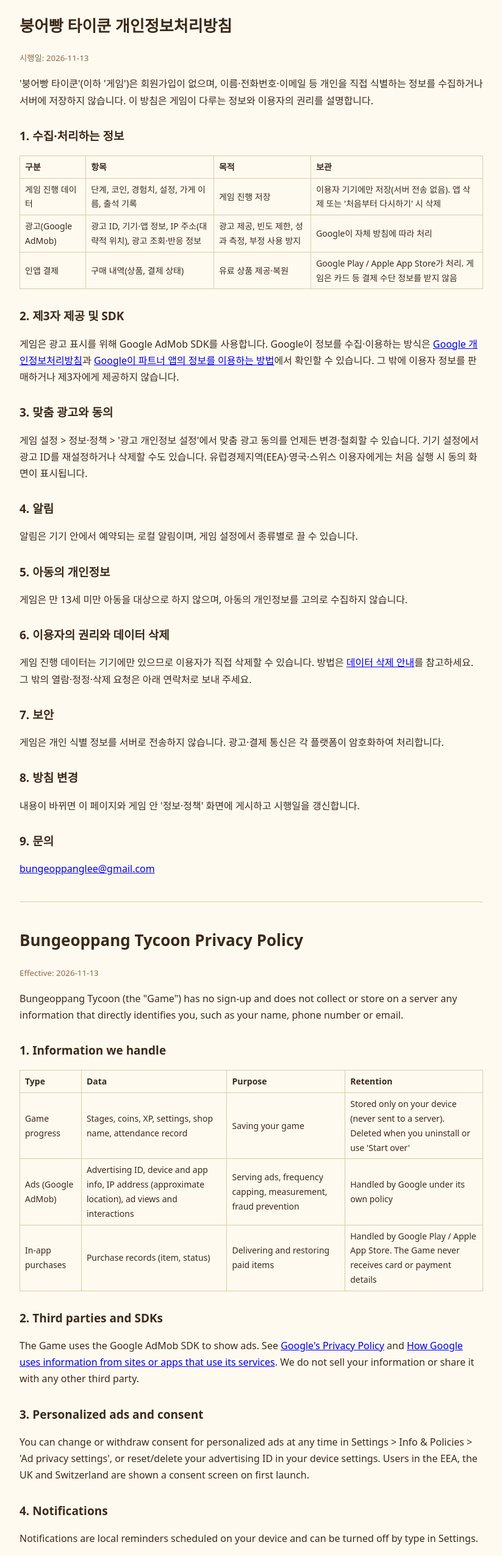
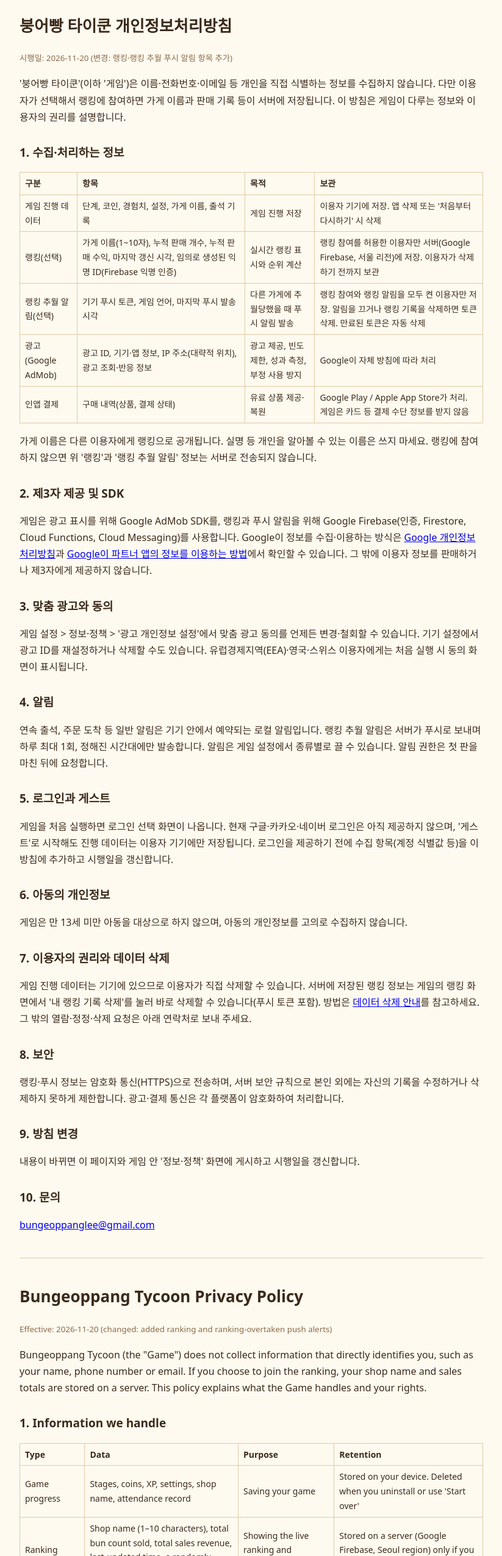
Before and after one commit to bungeoppanglee-8282/Bungeoppang-tycoon, a plain HTML site: page index.html in a window 1280 px wide. Shown: the part 49-2600 px from the top of the page at 61% size, without its empty margins (228-1051 px from the left). Drawn offline with Linux system fonts and the light colour scheme.

Commit message:
Privacy policy + delete page: ranking, push token, anonymous ID, login status
Co-Authored-By: Claude Sonnet 5.5 <noreply@anthropic.com>
Claude-Session: https://claude.ai/code/session_01EwHyX7B6oeQoT7W5BAoN9u

```diff
--- a/index.html
+++ b/index.html
@@ -1,34 +1,42 @@
 <!doctype html><html lang="ko"><title>붕어빵 타이쿤 개인정보처리방침 | Bungeoppang Tycoon Privacy Policy</title><meta charset='utf-8'><meta name='viewport' content='width=device-width,initial-scale=1'><style>body{font:16px/1.7 system-ui,'Apple SD Gothic Neo','Malgun Gothic',sans-serif;max-width:760px;margin:0 auto;padding:24px 18px 60px;color:#3b2a1a;background:#fffaf0}h1{font-size:26px}h2{font-size:19px;margin-top:28px}nav a{margin-right:14px}hr{margin:40px 0;border:0;border-top:1px solid #e0c9a3}small{color:#8a6b48}table{border-collapse:collapse;width:100%}td,th{border:1px solid #e0c9a3;padding:6px 8px;text-align:left;font-size:14px}</style><nav><a href='index.html'>개인정보처리방침 · Privacy</a><a href='terms.html'>이용약관 · Terms</a><a href='delete.html'>데이터 삭제 · Delete data</a></nav>
-<h1>붕어빵 타이쿤 개인정보처리방침</h1><small>시행일: 2026-11-13</small>
-<p>'붕어빵 타이쿤'(이하 '게임')은 회원가입이 없으며, 이름·전화번호·이메일 등 개인을 직접 식별하는 정보를 수집하거나 서버에 저장하지 않습니다. 이 방침은 게임이 다루는 정보와 이용자의 권리를 설명합니다.</p>
+<h1>붕어빵 타이쿤 개인정보처리방침</h1><small>시행일: 2026-11-20 (변경: 랭킹·랭킹 추월 푸시 알림 항목 추가)</small>
+<p>'붕어빵 타이쿤'(이하 '게임')은 이름·전화번호·이메일 등 개인을 직접 식별하는 정보를 수집하지 않습니다. 다만 이용자가 선택해서 랭킹에 참여하면 가게 이름과 판매 기록 등이 서버에 저장됩니다. 이 방침은 게임이 다루는 정보와 이용자의 권리를 설명합니다.</p>
 <h2>1. 수집·처리하는 정보</h2>
 <table><tr><th>구분</th><th>항목</th><th>목적</th><th>보관</th></tr>
-<tr><td>게임 진행 데이터</td><td>단계, 코인, 경험치, 설정, 가게 이름, 출석 기록</td><td>게임 진행 저장</td><td>이용자 기기에만 저장(서버 전송 없음). 앱 삭제 또는 '처음부터 다시하기' 시 삭제</td></tr>
+<tr><td>게임 진행 데이터</td><td>단계, 코인, 경험치, 설정, 가게 이름, 출석 기록</td><td>게임 진행 저장</td><td>이용자 기기에 저장. 앱 삭제 또는 '처음부터 다시하기' 시 삭제</td></tr>
+<tr><td>랭킹(선택)</td><td>가게 이름(1~10자), 누적 판매 개수, 누적 판매 수익, 마지막 갱신 시각, 임의로 생성된 익명 ID(Firebase 익명 인증)</td><td>실시간 랭킹 표시와 순위 계산</td><td>랭킹 참여를 허용한 이용자만 서버(Google Firebase, 서울 리전)에 저장. 이용자가 삭제하기 전까지 보관</td></tr>
+<tr><td>랭킹 추월 알림(선택)</td><td>기기 푸시 토큰, 게임 언어, 마지막 푸시 발송 시각</td><td>다른 가게에 추월당했을 때 푸시 알림 발송</td><td>랭킹 참여와 랭킹 알림을 모두 켠 이용자만 저장. 알림을 끄거나 랭킹 기록을 삭제하면 토큰 삭제. 만료된 토큰은 자동 삭제</td></tr>
 <tr><td>광고(Google AdMob)</td><td>광고 ID, 기기·앱 정보, IP 주소(대략적 위치), 광고 조회·반응 정보</td><td>광고 제공, 빈도 제한, 성과 측정, 부정 사용 방지</td><td>Google이 자체 방침에 따라 처리</td></tr>
 <tr><td>인앱 결제</td><td>구매 내역(상품, 결제 상태)</td><td>유료 상품 제공·복원</td><td>Google Play / Apple App Store가 처리. 게임은 카드 등 결제 수단 정보를 받지 않음</td></tr></table>
+<p>가게 이름은 다른 이용자에게 랭킹으로 공개됩니다. 실명 등 개인을 알아볼 수 있는 이름은 쓰지 마세요. 랭킹에 참여하지 않으면 위 '랭킹'과 '랭킹 추월 알림' 정보는 서버로 전송되지 않습니다.</p>
 <h2>2. 제3자 제공 및 SDK</h2>
-<p>게임은 광고 표시를 위해 Google AdMob SDK를 사용합니다. Google이 정보를 수집·이용하는 방식은 <a href="https://policies.google.com/privacy">Google 개인정보처리방침</a>과 <a href="https://policies.google.com/technologies/partner-sites">Google이 파트너 앱의 정보를 이용하는 방법</a>에서 확인할 수 있습니다. 그 밖에 이용자 정보를 판매하거나 제3자에게 제공하지 않습니다.</p>
+<p>게임은 광고 표시를 위해 Google AdMob SDK를, 랭킹과 푸시 알림을 위해 Google Firebase(인증, Firestore, Cloud Functions, Cloud Messaging)를 사용합니다. Google이 정보를 수집·이용하는 방식은 <a href="https://policies.google.com/privacy">Google 개인정보처리방침</a>과 <a href="https://policies.google.com/technologies/partner-sites">Google이 파트너 앱의 정보를 이용하는 방법</a>에서 확인할 수 있습니다. 그 밖에 이용자 정보를 판매하거나 제3자에게 제공하지 않습니다.</p>
 <h2>3. 맞춤 광고와 동의</h2>
 <p>게임 설정 &gt; 정보·정책 &gt; '광고 개인정보 설정'에서 맞춤 광고 동의를 언제든 변경·철회할 수 있습니다. 기기 설정에서 광고 ID를 재설정하거나 삭제할 수도 있습니다. 유럽경제지역(EEA)·영국·스위스 이용자에게는 처음 실행 시 동의 화면이 표시됩니다.</p>
-<h2>4. 알림</h2><p>알림은 기기 안에서 예약되는 로컬 알림이며, 게임 설정에서 종류별로 끌 수 있습니다.</p>
-<h2>5. 아동의 개인정보</h2><p>게임은 만 13세 미만 아동을 대상으로 하지 않으며, 아동의 개인정보를 고의로 수집하지 않습니다.</p>
-<h2>6. 이용자의 권리와 데이터 삭제</h2><p>게임 진행 데이터는 기기에만 있으므로 이용자가 직접 삭제할 수 있습니다. 방법은 <a href="delete.html">데이터 삭제 안내</a>를 참고하세요. 그 밖의 열람·정정·삭제 요청은 아래 연락처로 보내 주세요.</p>
-<h2>7. 보안</h2><p>게임은 개인 식별 정보를 서버로 전송하지 않습니다. 광고·결제 통신은 각 플랫폼이 암호화하여 처리합니다.</p>
-<h2>8. 방침 변경</h2><p>내용이 바뀌면 이 페이지와 게임 안 '정보·정책' 화면에 게시하고 시행일을 갱신합니다.</p>
-<h2>9. 문의</h2><p><a href="mailto:bungeoppanglee@gmail.com">bungeoppanglee@gmail.com</a></p>
+<h2>4. 알림</h2><p>연속 출석, 주문 도착 등 일반 알림은 기기 안에서 예약되는 로컬 알림입니다. 랭킹 추월 알림은 서버가 푸시로 보내며 하루 최대 1회, 정해진 시간대에만 발송합니다. 알림은 게임 설정에서 종류별로 끌 수 있습니다. 알림 권한은 첫 판을 마친 뒤에 요청합니다.</p>
+<h2>5. 로그인과 게스트</h2><p>게임을 처음 실행하면 로그인 선택 화면이 나옵니다. 현재 구글·카카오·네이버 로그인은 아직 제공하지 않으며, '게스트'로 시작해도 진행 데이터는 이용자 기기에만 저장됩니다. 로그인을 제공하기 전에 수집 항목(계정 식별값 등)을 이 방침에 추가하고 시행일을 갱신합니다.</p>
+<h2>6. 아동의 개인정보</h2><p>게임은 만 13세 미만 아동을 대상으로 하지 않으며, 아동의 개인정보를 고의로 수집하지 않습니다.</p>
+<h2>7. 이용자의 권리와 데이터 삭제</h2><p>게임 진행 데이터는 기기에 있으므로 이용자가 직접 삭제할 수 있습니다. 서버에 저장된 랭킹 정보는 게임의 랭킹 화면에서 '내 랭킹 기록 삭제'를 눌러 바로 삭제할 수 있습니다(푸시 토큰 포함). 방법은 <a href="delete.html">데이터 삭제 안내</a>를 참고하세요. 그 밖의 열람·정정·삭제 요청은 아래 연락처로 보내 주세요.</p>
+<h2>8. 보안</h2><p>랭킹·푸시 정보는 암호화 통신(HTTPS)으로 전송하며, 서버 보안 규칙으로 본인 외에는 자신의 기록을 수정하거나 삭제하지 못하게 제한합니다. 광고·결제 통신은 각 플랫폼이 암호화하여 처리합니다.</p>
+<h2>9. 방침 변경</h2><p>내용이 바뀌면 이 페이지와 게임 안 '정보·정책' 화면에 게시하고 시행일을 갱신합니다.</p>
+<h2>10. 문의</h2><p><a href="mailto:bungeoppanglee@gmail.com">bungeoppanglee@gmail.com</a></p>
 <hr>
-<h1 lang="en">Bungeoppang Tycoon Privacy Policy</h1><small>Effective: 2026-11-13</small>
-<p>Bungeoppang Tycoon (the "Game") has no sign-up and does not collect or store on a server any information that directly identifies you, such as your name, phone number or email.</p>
+<h1 lang="en">Bungeoppang Tycoon Privacy Policy</h1><small>Effective: 2026-11-20 (changed: added ranking and ranking-overtaken push alerts)</small>
+<p>Bungeoppang Tycoon (the "Game") does not collect information that directly identifies you, such as your name, phone number or email. If you choose to join the ranking, your shop name and sales totals are stored on a server. This policy explains what the Game handles and your rights.</p>
 <h2>1. Information we handle</h2>
 <table><tr><th>Type</th><th>Data</th><th>Purpose</th><th>Retention</th></tr>
-<tr><td>Game progress</td><td>Stages, coins, XP, settings, shop name, attendance record</td><td>Saving your game</td><td>Stored only on your device (never sent to a server). Deleted when you uninstall or use 'Start over'</td></tr>
+<tr><td>Game progress</td><td>Stages, coins, XP, settings, shop name, attendance record</td><td>Saving your game</td><td>Stored on your device. Deleted when you uninstall or use 'Start over'</td></tr>
+<tr><td>Ranking (optional)</td><td>Shop name (1–10 characters), total bun count sold, total sales revenue, last-updated time, a randomly generated anonymous ID (Firebase Anonymous Authentication)</td><td>Showing the live ranking and computing your place</td><td>Stored on a server (Google Firebase, Seoul region) only if you join the ranking. Kept until you delete it</td></tr>
+<tr><td>Ranking-overtaken alerts (optional)</td><td>Device push token, game language, time of the last push</td><td>Sending a push when another shop passes you</td><td>Stored only if you joined the ranking and turned ranking alerts on. Deleted when you turn alerts off or delete your ranking data. Expired tokens are deleted automatically</td></tr>
 <tr><td>Ads (Google AdMob)</td><td>Advertising ID, device and app info, IP address (approximate location), ad views and interactions</td><td>Serving ads, frequency capping, measurement, fraud prevention</td><td>Handled by Google under its own policy</td></tr>
 <tr><td>In-app purchases</td><td>Purchase records (item, status)</td><td>Delivering and restoring paid items</td><td>Handled by Google Play / Apple App Store. The Game never receives card or payment details</td></tr></table>
-<h2>2. Third parties and SDKs</h2><p>The Game uses the Google AdMob SDK to show ads. See <a href="https://policies.google.com/privacy">Google's Privacy Policy</a> and <a href="https://policies.google.com/technologies/partner-sites">How Google uses information from sites or apps that use its services</a>. We do not sell your information or share it with any other third party.</p>
+<p>Your shop name is shown to other players in the ranking. Do not use your real name or anything that identifies you. If you do not join the ranking, the 'Ranking' and 'Ranking-overtaken alerts' data above is not sent to any server.</p>
+<h2>2. Third parties and SDKs</h2><p>The Game uses the Google AdMob SDK to show ads, and Google Firebase (Authentication, Firestore, Cloud Functions, Cloud Messaging) for the ranking and push alerts. See <a href="https://policies.google.com/privacy">Google's Privacy Policy</a> and <a href="https://policies.google.com/technologies/partner-sites">How Google uses information from sites or apps that use its services</a>. We do not sell your information or share it with any other third party.</p>
 <h2>3. Personalized ads and consent</h2><p>You can change or withdraw consent for personalized ads at any time in Settings &gt; Info &amp; Policies &gt; 'Ad privacy settings', or reset/delete your advertising ID in your device settings. Users in the EEA, the UK and Switzerland are shown a consent screen on first launch.</p>
-<h2>4. Notifications</h2><p>Notifications are local reminders scheduled on your device and can be turned off by type in Settings.</p>
-<h2>5. Children</h2><p>The Game is not directed at children under 13 and does not knowingly collect their personal information.</p>
-<h2>6. Your rights and data deletion</h2><p>Game progress lives only on your device, so you can delete it yourself; see <a href="delete.html">Delete data</a>. For other access, correction or deletion requests, contact us below.</p>
-<h2>7. Security</h2><p>The Game does not send personally identifying information to a server. Ad and payment traffic is encrypted by the respective platforms.</p>
-<h2>8. Changes</h2><p>Changes are posted on this page and in the Game's 'Info &amp; Policies' screen with a new effective date.</p>
-<h2>9. Contact</h2><p><a href="mailto:bungeoppanglee@gmail.com">bungeoppanglee@gmail.com</a></p></html>
+<h2>4. Notifications</h2><p>General alerts (attendance streak, order arrivals and so on) are local reminders scheduled on your device. Ranking-overtaken alerts are push messages sent by our server, at most once a day and only in set time windows. You can turn each type off in Settings. Notification permission is requested after your first finished stage.</p>
+<h2>5. Sign-in and guest mode</h2><p>On first launch the Game shows a sign-in choice screen. Google, Kakao and Naver sign-in are not available yet, and if you start as a 'Guest' your progress is stored only on your device. Before sign-in is offered, we will add what it collects (such as an account identifier) to this policy and update the effective date.</p>
+<h2>6. Children</h2><p>The Game is not directed at children under 13 and does not knowingly collect their personal information.</p>
+<h2>7. Your rights and data deletion</h2><p>Game progress lives on your device, so you can delete it yourself. Ranking data stored on our server can be deleted at once with 'Remove me from the ranking' on the Game's ranking screen (this includes the push token). See <a href="delete.html">Delete data</a>. For other access, correction or deletion requests, contact us below.</p>
+<h2>8. Security</h2><p>Ranking and push data is sent over encrypted connections (HTTPS), and server security rules stop anyone but you from changing or deleting your own record. Ad and payment traffic is encrypted by the respective platforms.</p>
+<h2>9. Changes</h2><p>Changes are posted on this page and in the Game's 'Info &amp; Policies' screen with a new effective date.</p>
+<h2>10. Contact</h2><p><a href="mailto:bungeoppanglee@gmail.com">bungeoppanglee@gmail.com</a></p></html>
```
Also changed, not shown: delete.html (+6 -6 lines).
